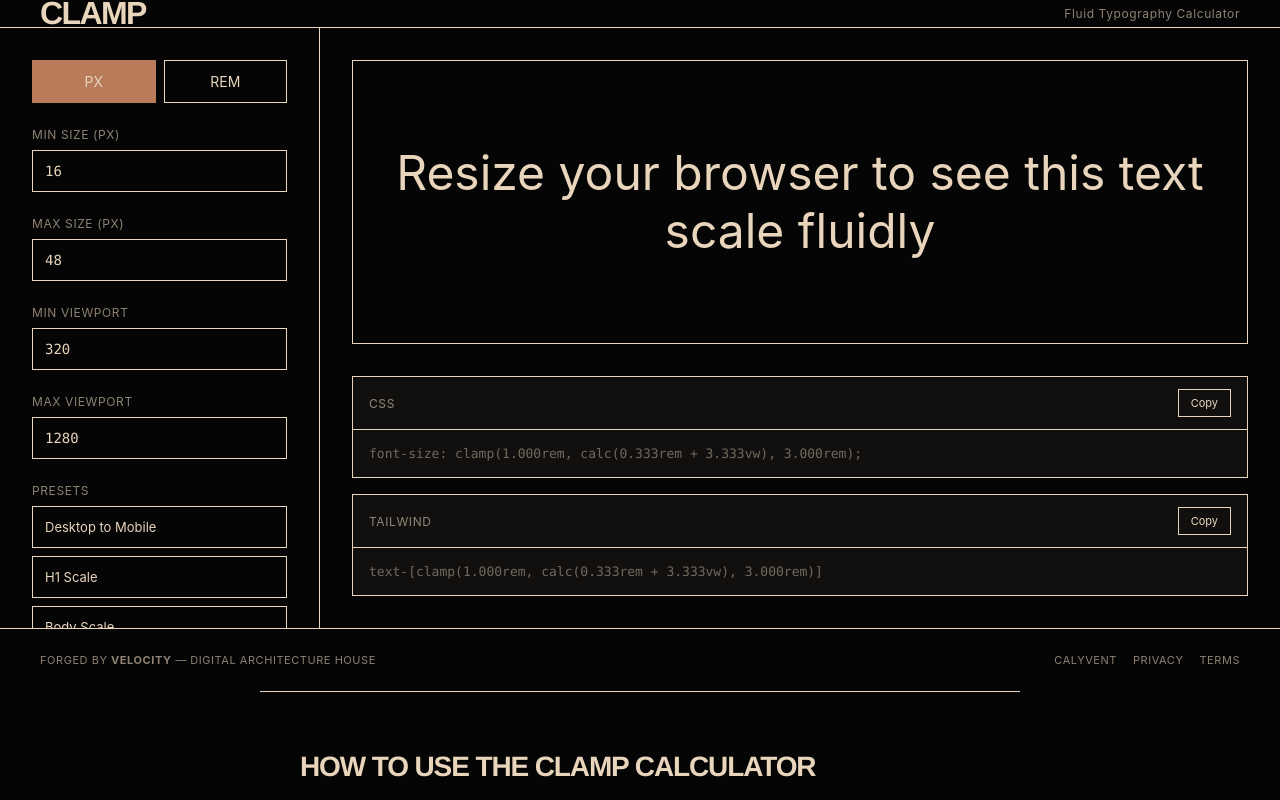
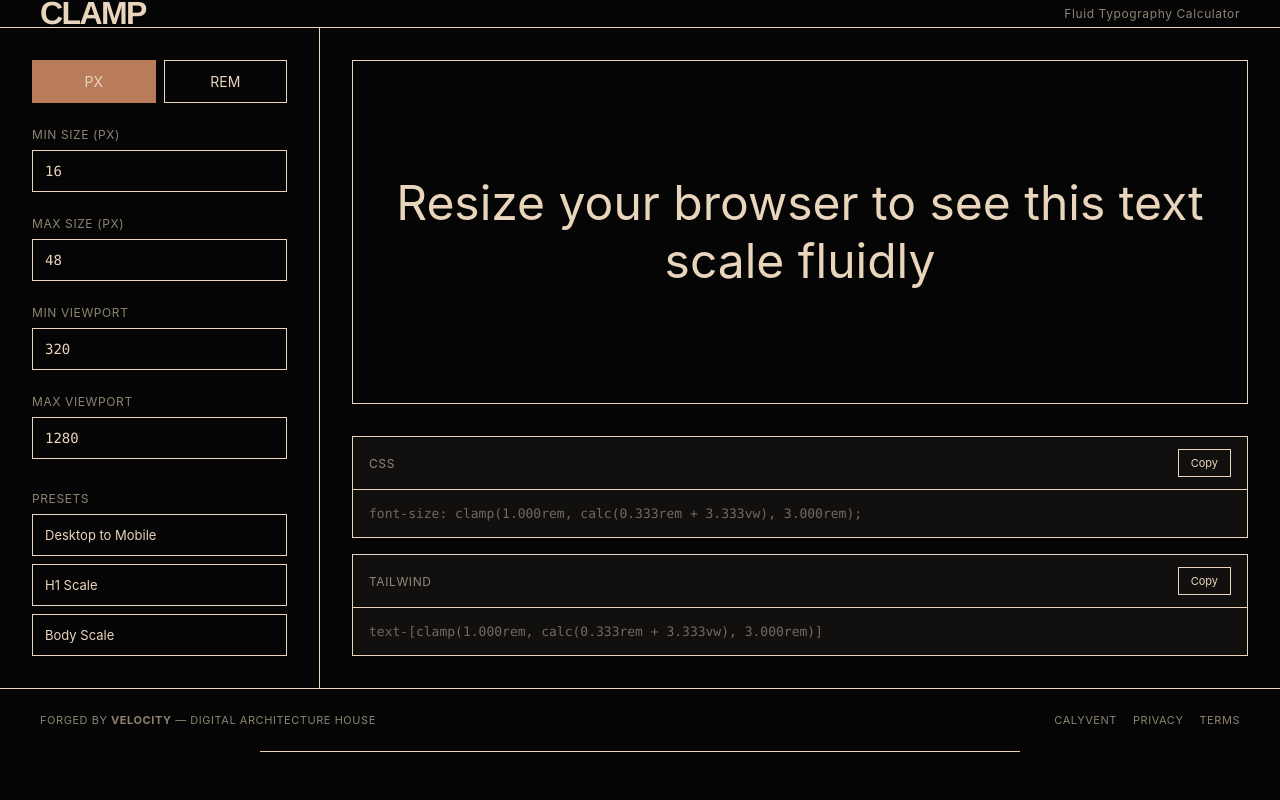
Before and after one commit to BenGurWaves/clamp-calyvent, a React (Vite) app: page / in a window 1280 px wide. Built offline with nearby package versions, Linux system fonts and the light colour scheme.

Commit message:
Move SEO content below fold, make converter full viewport height

```diff
--- a/src/App.css
+++ b/src/App.css
@@ -38,7 +38,7 @@
 .workspace {
   flex: 1;
   display: flex;
-  min-height: 600px;
+  min-height: calc(100vh - 80px - 60px);
 }
 
 .control-column {
```
